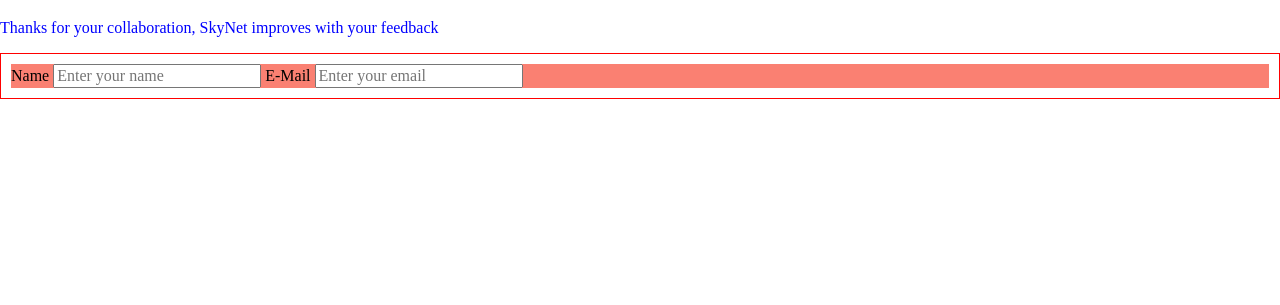
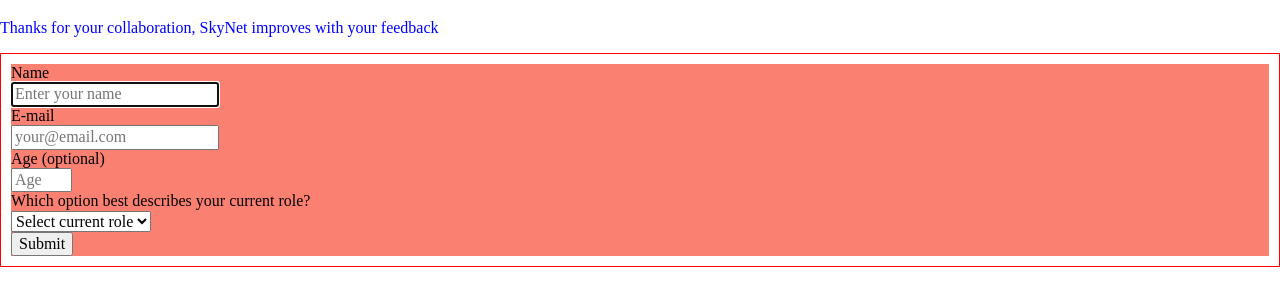
Before and after one commit to mmramire/FCC-Survey-Form, a plain HTML site: page index.html in a window 1280 px wide. Shown: the part 61-366 px from the top of the page. Drawn offline with Linux system fonts and the light colour scheme.

Commit message:
Update index.html
Se agregaron algunos campos y cambio es estructura de formulario

```diff
--- a/index.html
+++ b/index.html
@@ -1,25 +1,63 @@
 <!DOCTYPE html>
 <html lang="en">
+
 <head>
-    <meta charset="UTF-8">
-    <meta name="viewport" content="width=device-width, initial-scale=1.0">
-    <link rel="stylesheet" href="css/normalize.css">
-    <link rel="stylesheet" href="css/styles.css">
+    <meta charset="UTF-8" />
+    <meta name="viewport" content="width=device-width, initial-scale=1.0" />
+    <link rel="stylesheet" href="css/normalize.css" />
+    <link rel="stylesheet" href="css/styles.css" />
     <title>FCC Surver Form</title>
 </head>
+
 <body>
     <header>
         <h1 id="title">SkyNet Subscription Form</h1>
-        <p id="description">Thanks for your collaboration, SkyNet improves with your feedback</p>
+        <p id="description">
+            Thanks for your collaboration, SkyNet improves with your feedback
+        </p>
     </header>
     <main>
         <form action="#" id="survey-form">
-            <label for="name">Name</label>
-            <input type="text" name="name" id="name" placeholder="Enter your name" required>
-            <label for="email">E-mail</label>
-            <input type="email" name="email" id="email" placeholder="Enter your email" pattern=".+@provider.com"required >
+            <div>
+                <label for="name" id="name-label">Name</label>
+            </div>
+            <div>
+                <input type="text" name="name" id="name" placeholder="Enter your name" required autofocus />
+            </div>
+            <div>
+                <label for="email" id="email-label">E-mail</label>
+            </div>
+            <div>
+                <input type="email" name="email" id="email" placeholder="your@email.com"
+                    pattern="[A-Za-z0-9._%+-]{3,}@[a-zA-Z]{3,}([.]{1}[a-zA-Z]{2,}|[.]{1}[a-zA-Z]{2,}[.]{1}[a-zA-Z]{2,})"
+                    autocomplete="on" autocapitalize="off" required />
+            </div>
+            <div>
+                <label for="age" id="number-label">Age (optional)</label>
+            </div>
+            <div>
+                <input type="number" name="age" id="age" min="10" max="99" placeholder="Age" />
+            </div>
+            <div>
+                <label for="dropdown">Which option best describes your current role?</label>
+            </div>
+            <div>
+                <select name="dropdown" id="dropdown">
+                    <option value="">Select current role</option>
+                    <option value="Student">Student</option>
+                    <option value="Full time job">Full time job</option>
+                    <option value="Full time learner">Full time learner</option>
+                    <option value="Prefer not to say">Prefer not to say</option>
+                    <option value="Other">Other</option>
+                </select>
+            </div>
 
+
+            <div>
+                <input type="submit" value="Submit" />
+            </div>
         </form>
     </main>
 </body>
+
 </html>
```
